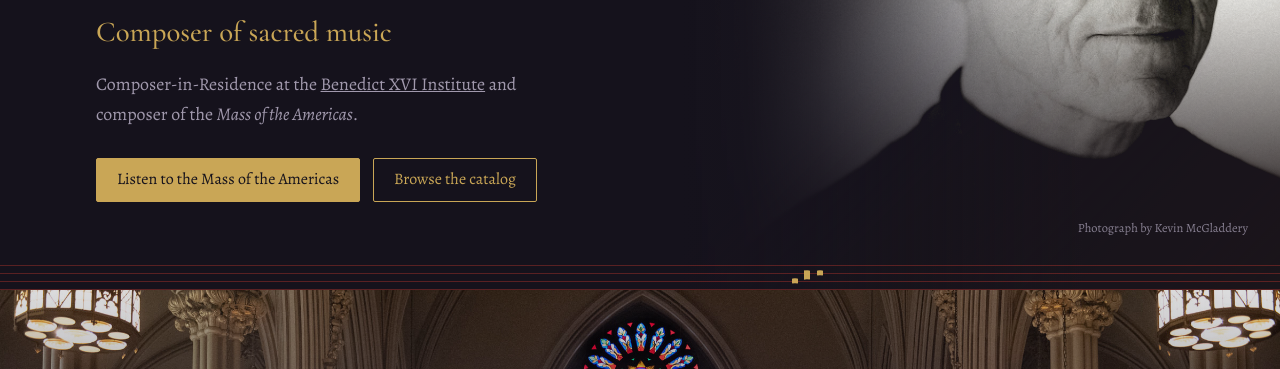
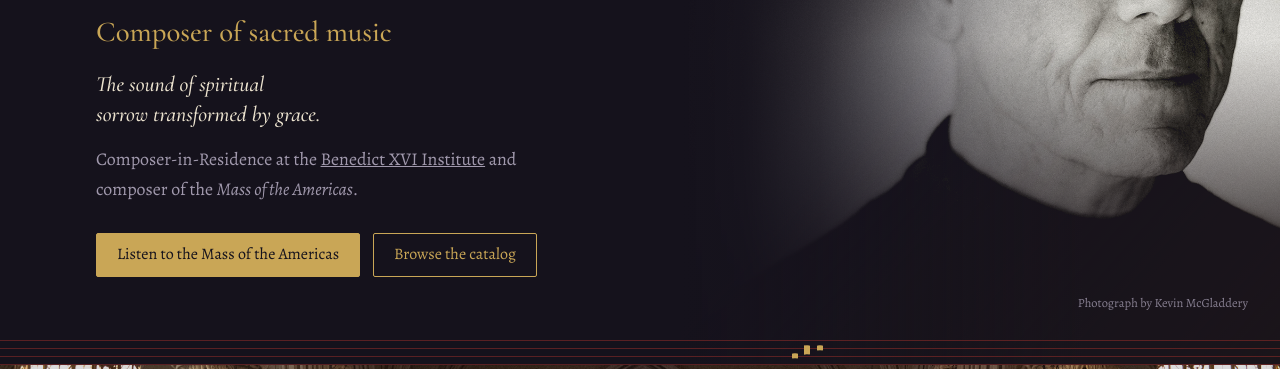
Before and after one commit to liquid1188/frank-larocca-site, an Eleventy site: page src/index.njk in a window 1280 px wide. Shown: the part 431-800 px from the top of the page. Built offline with nearby package versions, Linux system fonts and the light colour scheme; Eleventy itself is replaced by a stand-in of ours; files that its build step writes are made by us from their sources.

Commit message:
Hero: Frank's own line beneath the role

```diff
--- a/src/css/style.css
+++ b/src/css/style.css
@@ -83,6 +83,7 @@ em { font-style: italic; }
   margin: 0 0 .3em -.04em; color: var(--vellum); max-width: none;
 }
 .hero .role { font-family: var(--display); font-size: clamp(1.35rem, 2.3vw, 1.8rem); color: var(--gold); margin: 0 0 .5em; }
+.hero .hero-line { font-family: var(--display); font-style: italic; font-size: clamp(1.15rem, 1.7vw, 1.4rem); line-height: 1.35; color: var(--vellum); max-width: 30ch; margin: 0 0 1rem; text-wrap: balance; }
 .hero .lede { color: var(--ash); font-size: 1.12rem; max-width: 46ch; margin-bottom: 1.8rem; }
 .hero-portrait { position: absolute; top: 0; right: calc(-1 * var(--gutter)); bottom: 0; width: 52%; z-index: 1; background: var(--nave); isolation: isolate; overflow: hidden; }
 .hero-portrait img {
--- a/src/index.njk
+++ b/src/index.njk
@@ -8,6 +8,7 @@ description: "Frank La Rocca, composer of sacred choral and instrumental music.
     <div class="hero-copy">
       <h1>Frank<br>La Rocca</h1>
       <p class="role">Composer of sacred music</p>
+      <p class="hero-line">The sound of spiritual sorrow transformed by grace.</p>
       <p class="lede">Composer-in-Residence at the <a href="{{ site.instituteComposerPage }}">Benedict XVI Institute</a> and composer of the <em>Mass of the Americas</em>.</p>
       <div class="actions">
         <button class="btn primary" id="listen" aria-expanded="false" aria-controls="player">Listen to the Mass of the Americas</button>
```
